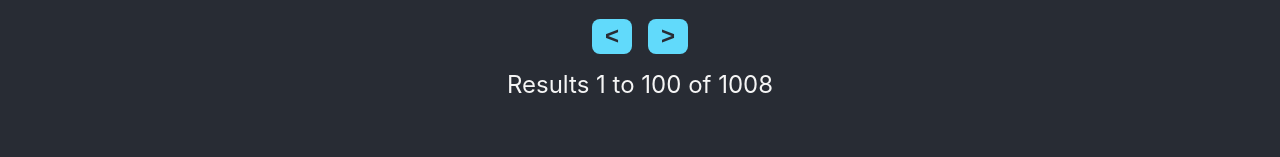
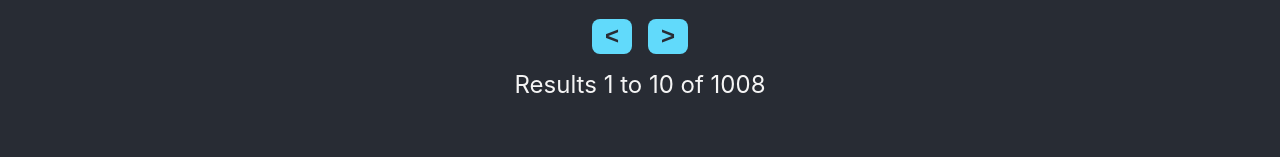
Before and after one commit to AndrewRentschler/react-state-and-data-lab, a React (Vite) app: page /pokedex in a window 1280 px wide. Shown: the part 179-336 px from the top of the page. Built offline with nearby package versions, Linux system fonts and the light colour scheme.

Commit message:
reset displayCount default to 10

```diff
--- a/src/pages/Pokedex/Pokedex.jsx
+++ b/src/pages/Pokedex/Pokedex.jsx
@@ -4,9 +4,8 @@ import "./Pokedex.css"
 import { pokeData } from "../../data/pokeData"
 console.log(pokeData)
 
-
 const Pokedex = () => {
-  const displayCount = 100
+  const displayCount = 10
   const [currIdx, setCurrIdx] = useState(0)
   const [displayedPokemon, setDisplayedPokemon] = useState(filterPokemonData(0))
 
```
